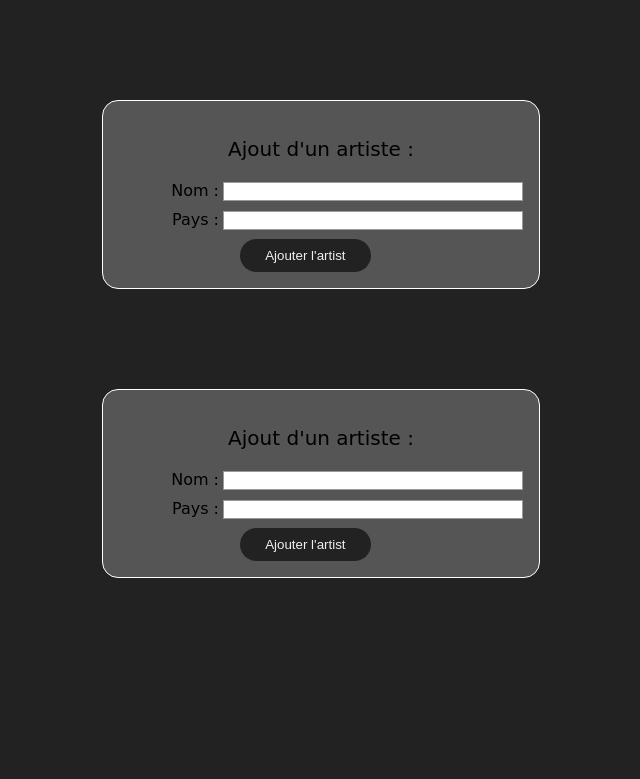
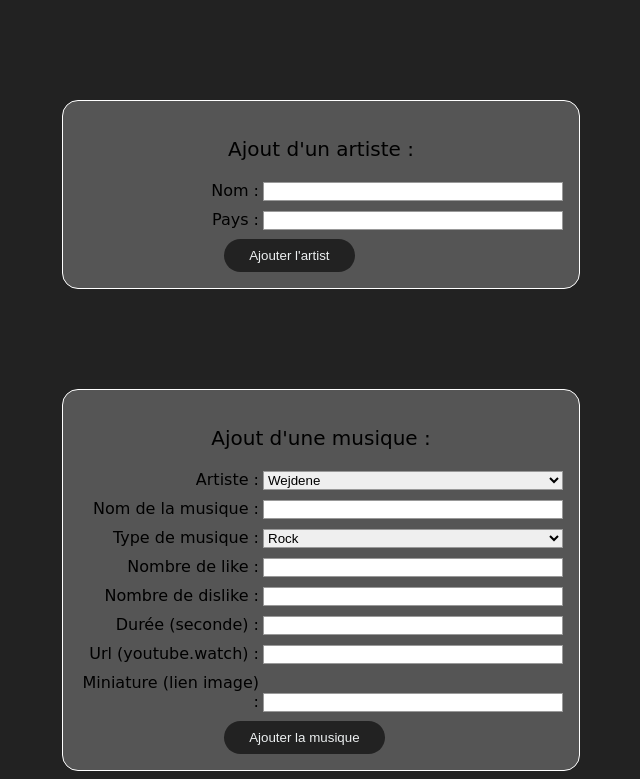
Before and after one commit to Rukkyaa/Grotify, a PHP site: page /ajoutDonnees.php in a window 1280 px wide. Shown: the part 148-927 px from the top of the page, without its empty margins (319-959 px from the left). Before the commit the page ends 726 px from the top, so only its background shows below. Run offline with PHP 8.4, Linux system fonts and the light colour scheme; data comes from the database, SQL or seed files in the repository; both versions use the stored data as it was after the commit.

Commit message:
Ajout de la possibilité d'ajouter musique/artiste depuis le site qui update la base de données en vérifiant qu'il n'y ai pas de doublons (seulement accessible depuis le compte admin)

```diff
--- a/ajoutDonnees.php
+++ b/ajoutDonnees.php
@@ -1,6 +1,7 @@
 <?php
 session_start();
 $bdd = new SQLite3('db_grotify.db');
+include ('fonction.php')
 ?>
 
 <!DOCTYPE html>
@@ -27,7 +28,7 @@ $bdd = new SQLite3('db_grotify.db');
 
         --------------------------------------------------------------------------------------------------------------------->
 
-        <div class = "formulaireArtiste">
+        <div class = "formulaire">
             <form action="ajoutDonnees.php" method="post">
                 <p>Ajout d'un artiste :</p>
 
@@ -38,7 +39,7 @@ $bdd = new SQLite3('db_grotify.db');
 
                 <div>
                     <label for="artist_country">Pays :</label>
-                    <input type="artist_country"  id="artist_country" name="artist_country" required>
+                    <input type="text"  id="artist_country" name="artist_country" required>
                 </div>
 
                 <div class="button">
@@ -54,13 +55,7 @@ $bdd = new SQLite3('db_grotify.db');
 
 
             #On vérifie si il y a déjà l'artiste dans la BDD
-            $stmt = $bdd->prepare("SELECT name FROM Artist WHERE name = :artist_name");
-            $stmt->bindValue(":artist_name", $artist_name, SQLITE3_TEXT);
-            $req = $stmt->execute();
-
-            $donnees = $req -> fetchArray();
-
-            if ($artist_name == $donnees['name']){
+            if (verifArtist($bdd, $artist_name)){
                 ?>
                 <div class = "error_add">
                     <p>L'artiste est déjà enregistré !</p>
@@ -68,14 +63,8 @@ $bdd = new SQLite3('db_grotify.db');
                 <?php
             } else {
                 #On ajoute l'artiste a la BDD
-                $stmt = $bdd->prepare("INSERT INTO Artist
-                                        (name, country, numberOfSong, numberOfViews)
-                                        VALUES
-                                        (:artist_name, :artist_country, 0, 0)");
-                $stmt -> bindValue(":artist_name", $artist_name, SQLITE3_TEXT);
-                $stmt -> bindValue(":artist_country", $artist_country, SQLITE3_TEXT);
-                $stmt -> execute();?>
-
+                addArtist($bdd, $artist_name, $artist_country);
+                ?>
                 <div class = "add_valid">
                     <p>Artiste ajouté !</p>
                 </div>
@@ -94,24 +83,104 @@ $bdd = new SQLite3('db_grotify.db');
                                                                    |_|
         --------------------------------------------------------------------------------------------------------------------->
 
-        <div class = "formulaireArtiste">
+        <div class = "formulaire">
             <form action="ajoutDonnees.php" method="post">
-                <p>Ajout d'un artiste :</p>
+                <p>Ajout d'une musique :</p>
 
                 <div>
-                    <label for="artist_name">Nom :</label>
-                    <input type="text" id="artist_name" name="artist_name" required>
+                    <label for="artist_name">Artiste :</label>
+
+                    <select name="artist_name" id="artist_name" required>
+                        <?php
+                            // On prends tout le nom des artistes dans la base de données :
+                            $req = $bdd->query('SELECT Artist.name
+									            FROM Artist');
+
+                            while ($donnees = $req->fetchArray()){
+                                echo "<option>".  $donnees['name'] . "</option><br>";
+                            }
+                        ?>
+                    </select>
                 </div>
 
                 <div>
-                    <label for="artist_country">Pays :</label>
-                    <input type="artist_country"  id="artist_country" name="artist_country" required>
+                    <label for="music_name">Nom de la musique :</label>
+                    <input type="text"  id="music_name" name="music_name" required>
+                </div>
+
+                <div>
+                    <label for="music_type">Type de musique :</label>
+
+                    <select name="music_type" id="music_type" required>
+                        <option value="rock">Rock</option>
+                        <option value="pop">Pop</option>
+                        <option value="jazz">Jazz</option>
+                        <option value="rap">Rap</option>
+                        <option value="folk">Folk</option>
+                        <option value="punk">Punk</option>
+                        <option value="hip-hop">Hip-Hop</option>
+                        <option value="rnb">RNB</option>
+                        <option value="electro">Electro</option>
+                    </select>
+                </div>
+
+                <div>
+                    <label for="music_like">Nombre de like :</label>
+                    <input type="number"  id="music_like" name="music_like" required>
+                </div>
+
+                <div>
+                    <label for="music_dislike">Nombre de dislike :</label>
+                    <input type="number"  id="music_dislike" name="music_dislike" required>
+                </div>
+
+                <div>
+                    <label for="music_time">Durée (seconde) :</label>
+                    <input type="number"  id="music_time" name="music_time" required>
+                </div>
+
+                <div>
+                    <label for="music_url">Url (youtube.watch) :</label>
+                    <input type="text"  id="music_url" name="music_url" required>
+                </div>
+
+                <div>
+                    <label for="music_thumbnail">Miniature (lien image) :</label>
+                    <input type="text"  id="music_thumbnail" name="music_thumbnail" required>
                 </div>
 
                 <div class="button">
-                <button type="submit">Ajouter l'artist</button>
+                    <button type="submit">Ajouter la musique</button>
                 </div>
             </form>
         </div>
+        <?php
+        if (isset($_POST['artist_name']) and isset($_POST['music_name']) and isset($_POST['music_type']) and isset($_POST['music_like']) and isset($_POST['music_dislike']) and isset($_POST['music_time']) and isset($_POST['music_url']) and isset($_POST['music_thumbnail'])){ #Si on a les données
+            $artist_name = $_POST['artist_name'];
+            $music_name = $_POST['music_name'];
+            $music_type = $_POST['music_type'];
+            $music_like = $_POST['music_like'];
+            $music_dislike = $_POST['music_dislike'];
+            $music_time = $_POST['music_time'];
+            $music_url = $_POST['music_url'];
+            $music_thumbnail = $_POST['music_thumbnail'];
+
+            #On vérifie si il y a déjà l'artiste dans la BDD
+            if (verifMusic($bdd, $music_name)){
+                ?>
+                    <div class = "error_add">
+                        <p>La musique est déjà enregistré !</p>
+                    </div>
+                <?php
+            } else {
+                addMusic($bdd,$artist_name,$music_name,$music_type,$music_like,$music_dislike,$music_time,$music_url,$music_thumbnail);
+
+                ?>
+                <div class = "add_valid">
+                    <p>Musique ajoutée !</p>
+                </div>
+                <?php
+            }
+        }  ?>
     </body>
 </html>
--- a/ajoutDonneesStyle.css
+++ b/ajoutDonneesStyle.css
@@ -4,7 +4,7 @@ html{
     background-color: #222222;
 }
 
-.formulaireArtiste{
+.formulaire{
     display: block;
     text-align: center;
     padding-top: 100px;
@@ -21,7 +21,7 @@ form {
     border-radius: 1em;
 }
 
-.formulaireArtiste p{
+.formulaire p{
     text-align: center;
     font-family: 'Kenia', cursive;
     font-size: 20px;
@@ -30,13 +30,13 @@ form {
 label {
     /* Pour être sûrs que toutes les étiquettes ont même taille et sont correctement alignées */
     display: inline-block;
-    width: 100px;
+    width: 180px;
     text-align: right;
     margin-bottom: 10px;
     font-family: 'Kenia', cursive;
 }
 
-input{
+input, select{
     /* Pour que tous les champs texte aient la même dimension */
     width: 300px;
     box-sizing: border-box;
--- /dev/null
+++ b/fonction.php
@@ -0,0 +1,85 @@
+<?php
+#Fonction permettant de transformer les liens youtube watch en youtube embed pour les iframes
+function urlToEmbed($urlYTB){
+    $urlYTB = str_replace("https://www.youtube.com/watch?v=", "https://www.youtube.com/embed/", $urlYTB);
+    return $urlYTB;
+}
+
+#Fonction permettant de vérifier si un artiste est déjà dans la base de données
+function verifArtist($bdd, $artistName){
+    $stmt = $bdd->prepare("SELECT name
+                            FROM Artist
+                            WHERE name = :artist_name");
+
+    $stmt->bindValue(":artist_name", $artistName, SQLITE3_TEXT);
+    $req = $stmt->execute();
+    $donnees = $req -> fetchArray();
+
+    if ($artistName == $donnees['name']){
+        return TRUE;
+    } else {
+        return FALSE;
+    }
+}
+
+#Fonction permettant d'ajouter un artiste a la base de données
+function addArtist($bdd, $artistName, $artistCountry){
+    $stmt = $bdd->prepare("INSERT INTO Artist
+                            (name, country, numberOfSong, numberOfViews)
+                            VALUES
+                            (:artistName, :artistCountry, 0, 0)");
+
+    $stmt -> bindValue(":artistName", $artistName, SQLITE3_TEXT);
+    $stmt -> bindValue(":artistCountry", $artistCountry, SQLITE3_TEXT);
+    $stmt -> execute();
+}
+
+#Fonction permettant de vérifier si une musique est déjà dans la base de données
+function verifMusic($bdd,$music_name){
+    $stmt = $bdd->prepare("SELECT Music.music_name
+                            FROM Music
+                            WHERE Music.music_name = :music_name");
+
+    $stmt->bindValue(":music_name", $music_name, SQLITE3_TEXT);
+    $req = $stmt->execute();
+    $donnees = $req -> fetchArray();
+    if ($music_name == $donnees['music_name']){
+        return TRUE;
+    } else {
+        return FALSE;
+    }
+}
+
+#Fonction permettant d'avoir l'id de l'artiste en donnant son nom
+function getArtistId($bdd, $artist_name){
+    $stmt = $bdd->prepare("SELECT Artist.artist_id
+                            FROM Artist
+                            WHERE Artist.name = :artist_name");
+
+    $stmt->bindValue(":artist_name", $artist_name, SQLITE3_TEXT);
+    $req = $stmt->execute();
+    $donnees = $req -> fetchArray();
+
+    return $donnees['artist_id'];
+}
+
+#Fonction permettant d'ajouter une musique a la base de données
+function addMusic($bdd,$artist_name,$music_name,$music_type,$music_like,$music_dislike,$music_time,$music_url,$music_thumbnail){
+
+    $stmt = $bdd->prepare("INSERT INTO Music
+                            (artist_id, music_name, music_type, music_like, music_dislike, music_time, music_url, music_thumbnail)
+                            VALUES
+                            (:artist_id, :music_name, :music_type, :music_like, :music_dislike, :music_time, :music_url, :music_thumbnail)");
+
+    $stmt -> bindValue(":artist_id", getArtistId($bdd, $artist_name), SQLITE3_TEXT);
+    $stmt -> bindValue(":music_name", $music_name, SQLITE3_TEXT);
+    $stmt -> bindValue(":music_type", $music_type, SQLITE3_TEXT);
+    $stmt -> bindValue(":music_like", $music_like, SQLITE3_TEXT);
+    $stmt -> bindValue(":music_dislike", $music_dislike, SQLITE3_TEXT);
+    $stmt -> bindValue(":music_time", $music_time, SQLITE3_TEXT);
+    $stmt -> bindValue(":music_url", urlToEmbed($music_url), SQLITE3_TEXT);
+    $stmt -> bindValue(":music_thumbnail", $music_thumbnail, SQLITE3_TEXT);
+    $stmt -> execute();
+}
+
+?>
```
Also changed, not shown: accueil.php (+2 -5 lines), db_grotify.db.
